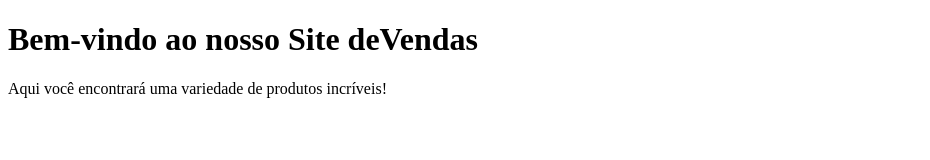
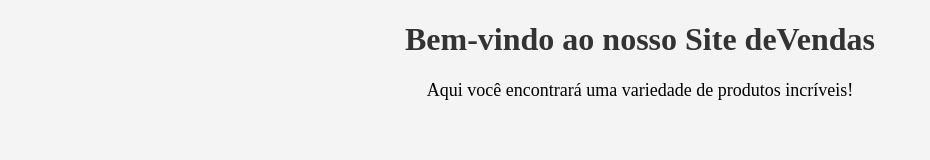
Before and after one commit to sofismavaz/Projeto_Vendas, a plain HTML site: page index.html in a window 1280 px wide. Shown: the whole page, without its empty margins (0-930 px from the left). Drawn offline with Linux system fonts and the light colour scheme.

```diff
--- a/estilo.css
+++ b/estilo.css
@@ -1,3 +1,11 @@
-h3, body {
-
+body {
+    background-color: #f4f4f4;
+    margin: 20px;
 }
+h1 {
+    color: #333;
+    text-align: center;
+}
+p {
+    font-size: 18px;
+    text-align: center;}
--- a/index.html
+++ b/index.html
@@ -4,6 +4,7 @@
     <meta charset="UTF-8">
     <meta name="viewport" content="width=device-width, initial-scale=1.0">
     <title>Site deVendas</title>
+    <link rel="stylesheet" href="estilo.css">
 </head>
 <body>
     <h1>Bem-vindo ao nosso Site deVendas</h1>
```
